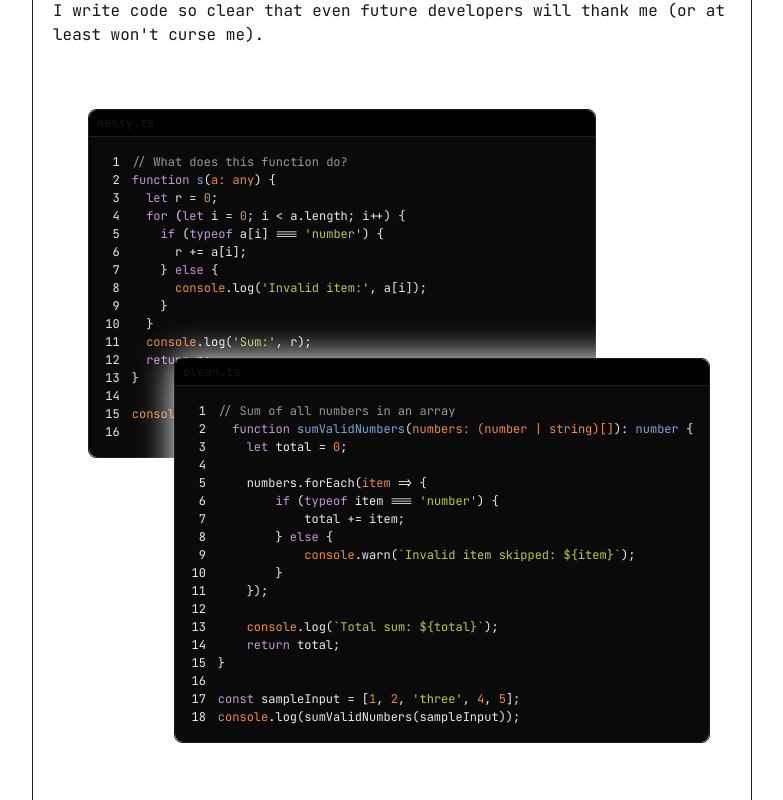
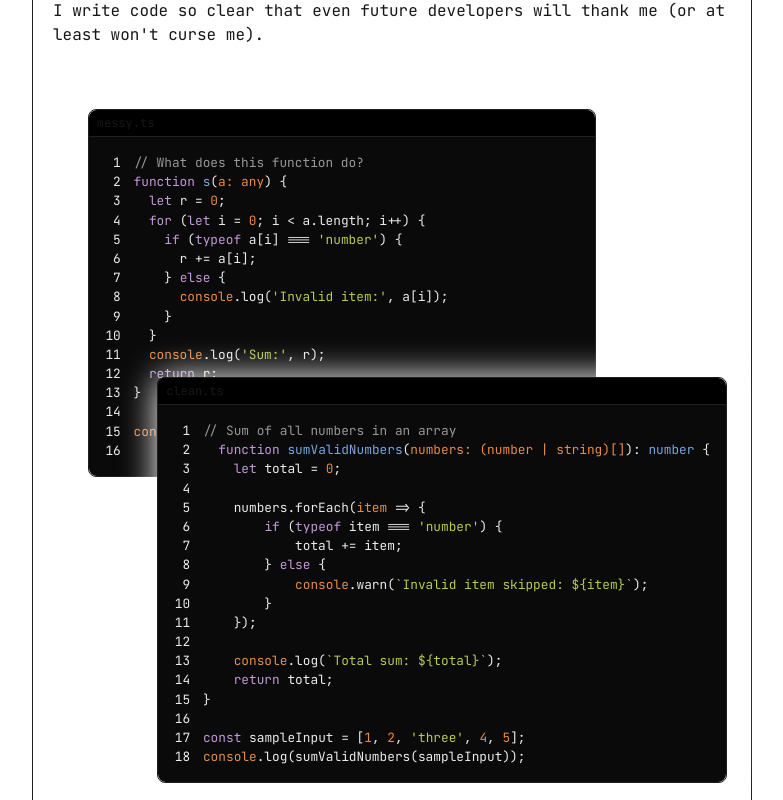
Before and after one commit to HafizuddinSharif/portfolio-v3, a Next.js app: page / in a window 1280 px wide. Shown: the part 1220-2020 px from the top of the page, without its empty margins (248-1031 px from the left). Built offline with nearby package versions, Linux system fonts and the light colour scheme.

Commit message:
FIX: code resize based on width

```diff
--- a/app/(components)/CleanCode.tsx
+++ b/app/(components)/CleanCode.tsx
@@ -2,7 +2,10 @@ import ExampleCode from "./ExampleCode";
 
 const CleanCode = () => {
   return (
-    <div className="relative w-1/2 m-auto min-w-fit border border-lightGrey rounded-lg shadow-white shadow-[0_0_35px]" style={{ bottom: 50, left: 50 }}>
+    <div
+      className="relative w-1/2 m-auto min-w-fit border border-lightGrey rounded-lg shadow-white shadow-[0_0_35px]"
+      style={{ bottom: 50, left: 50 }}
+    >
       <div className="rounded-lg">
         <div className="px-2 py-1 text-[12px] rounded-t-lg border-b border-b-lightGrey bg-black">
           <div></div>
--- a/app/(components)/ExampleCode.tsx
+++ b/app/(components)/ExampleCode.tsx
@@ -1,3 +1,6 @@
+"use client";
+
+import { useEffect, useRef, useState } from "react";
 import SyntaxHighlighter from "react-syntax-highlighter";
 import { tomorrowNightBright } from "react-syntax-highlighter/dist/esm/styles/hljs";
 const ExampleCode = ({ isClean }: { isClean: boolean }) => {
@@ -36,12 +39,30 @@ function s(a: any) {
 
 console.log(s([1, 2, 'three', 4, 5]));
   `;
+
+  const [width, setWidth] = useState<number | undefined>(undefined);
+  const resizeRef = useRef(() => {});
+
+  useEffect(() => {
+    setWidth(window.innerWidth);
+
+    resizeRef.current = () => setWidth(window.innerWidth);
+    window.addEventListener("resize", resizeRef.current);
+
+    return () => window.removeEventListener("resize", resizeRef.current);
+  }, []);
   return (
     <SyntaxHighlighter
       language="typescript"
       style={tomorrowNightBright}
       showLineNumbers
-      customStyle={{ fontSize: 12, borderBottomLeftRadius: "0.5rem", borderBottomRightRadius: "0.5rem", backgroundColor: "#0A0A0A", padding: "1rem" }}
+      customStyle={{
+        fontSize: width ? width / 100 : 12,
+        borderBottomLeftRadius: "0.5rem",
+        borderBottomRightRadius: "0.5rem",
+        backgroundColor: "#0A0A0A",
+        padding: "1rem",
+      }}
     >
       {isClean ? codeString : messyCode}
     </SyntaxHighlighter>
```
